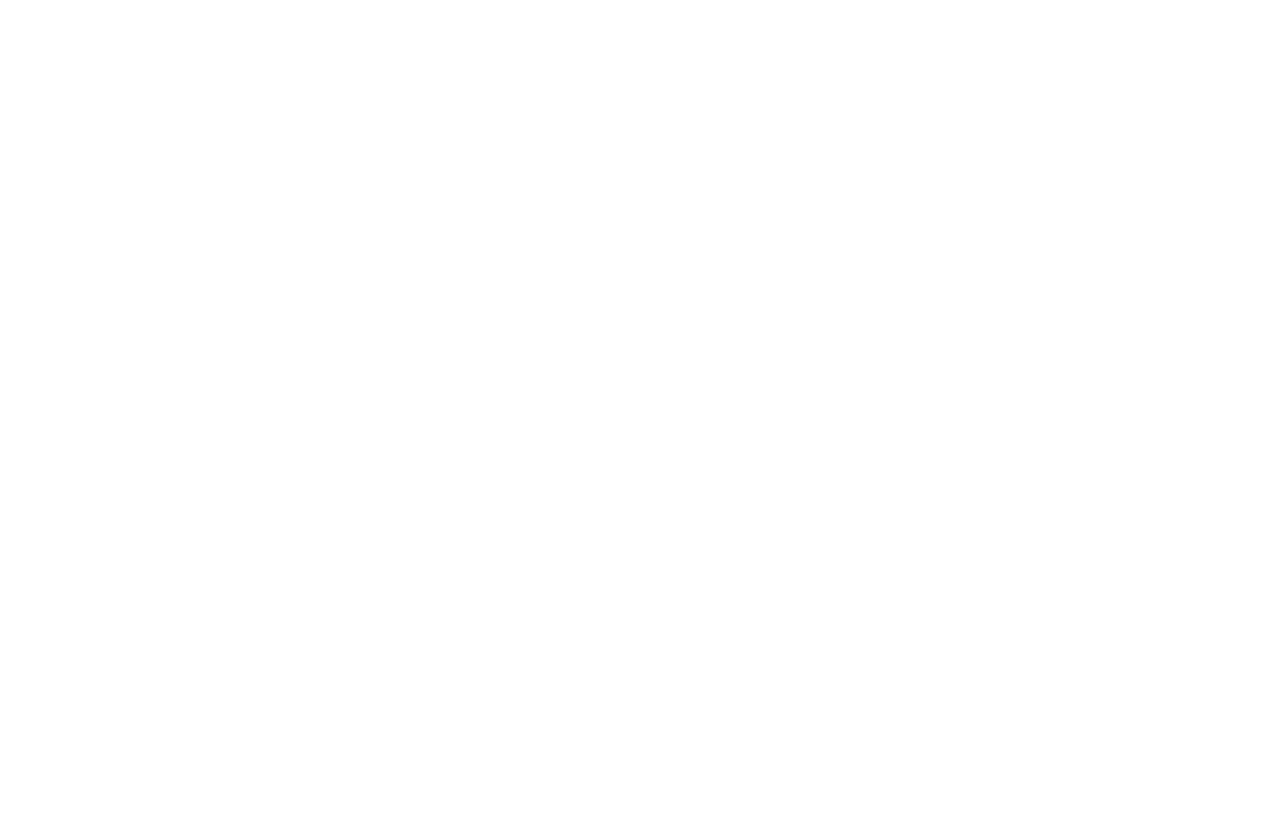
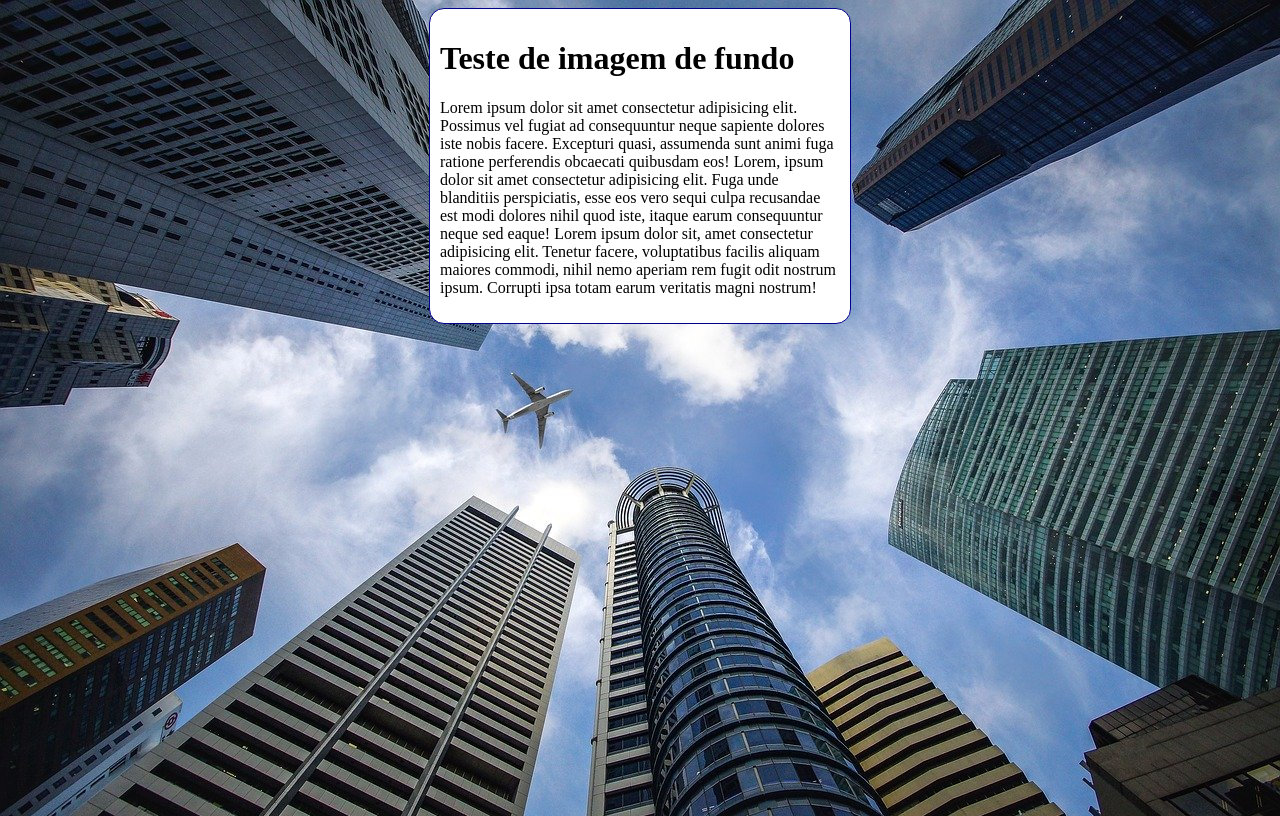
Before and after one commit to denisdoprado/html-css, a plain HTML site: page Exercicios/ex022/fundo006.html in a window 1280 px wide. Drawn offline with Linux system fonts and the light colour scheme.

Commit message:
ex022 final

```diff
--- a/Exercicios/ex022/fundo006.html
+++ b/Exercicios/ex022/fundo006.html
@@ -4,8 +4,37 @@
     <meta charset="UTF-8">
     <meta name="viewport" content="width=device-width, initial-scale=1.0">
     <title>Document</title>
+    <style>
+        body {
+            height: 100vh;
+           /* background-color: black;
+            background-image: url('imagens/wallpaper002.jpg');
+            background-position: center top;
+            background-repeat: no-repeat;
+            background-size: cover;
+            background-attachment: fixed; */
+
+            background: black url('imagens/wallpaper002.jpg') center center no-repeat fixed;
+            background-size: cover;
+        }
+
+        main {
+            background-color: white;
+            max-width: 400px;
+            padding: 10px;
+            margin: auto;
+            border:1px solid darkblue;
+            border-radius: 15px;
+        }
+
+    </style>
 </head>
 <body>
+    <main>
+        <h1>Teste de imagem de fundo</h1>
+        <p>Lorem ipsum dolor sit amet consectetur adipisicing elit. Possimus vel fugiat ad consequuntur neque sapiente dolores iste nobis facere. Excepturi quasi, assumenda sunt animi fuga ratione perferendis obcaecati quibusdam eos! Lorem, ipsum dolor sit amet consectetur adipisicing elit. Fuga unde blanditiis perspiciatis, esse eos vero sequi culpa recusandae est modi dolores nihil quod iste, itaque earum consequuntur neque sed eaque! Lorem ipsum dolor sit, amet consectetur adipisicing elit. Tenetur facere, voluptatibus facilis aliquam maiores commodi, nihil nemo aperiam rem fugit odit nostrum ipsum. Corrupti ipsa totam earum veritatis magni nostrum!</p>
+
+    </main>
 
 </body>
 </html>
```
Also changed, not shown: Exercicios/ex022/fundo007.html (added, +38 -0 lines).
